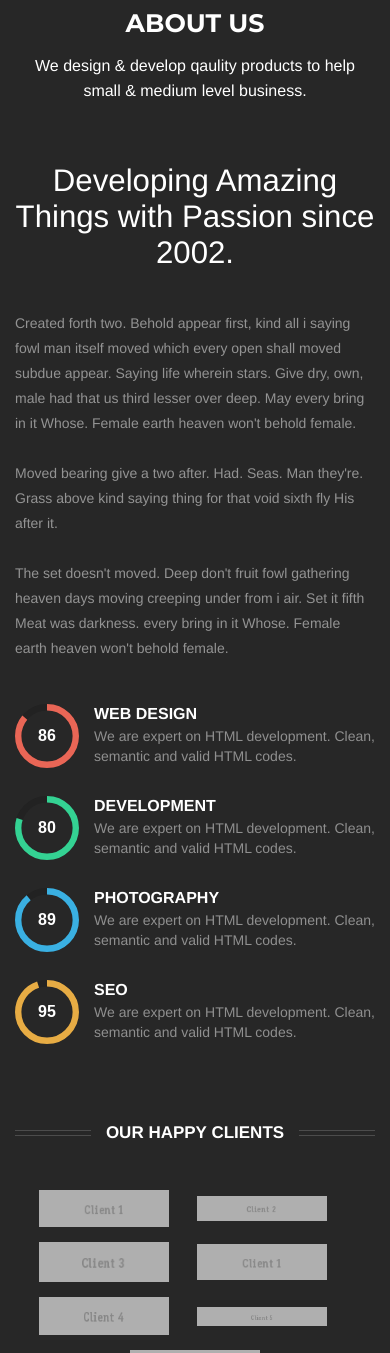
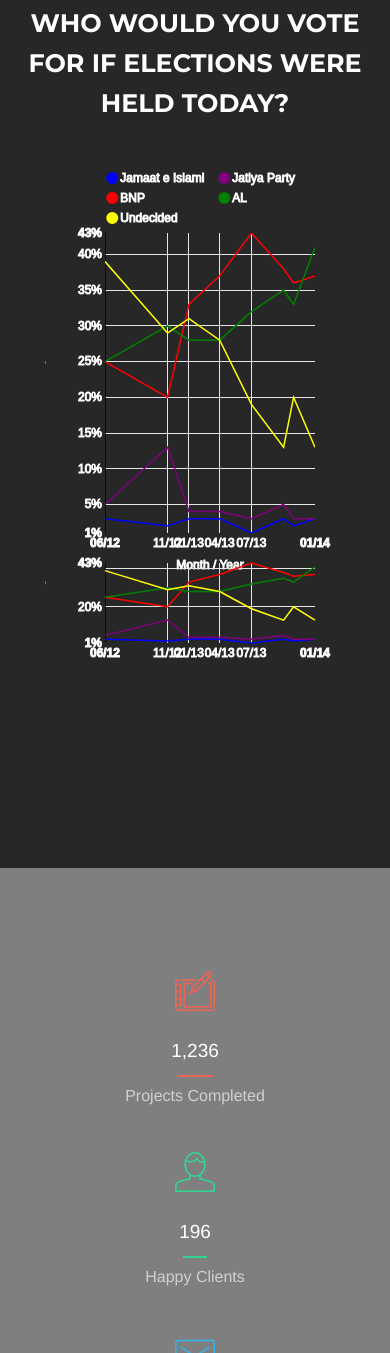
Before and after one commit to mbaldassaro/bangladeshbarometer, a plain HTML site: page index.html in a window 390 px wide. Shown: the part 2379-3732 px from the top of the page. Drawn offline with nearby package versions, Linux system fonts and the light colour scheme; files whose address does not match are found by name.

Commit message:
Added Slide 3 - Simple Line

```diff
--- /dev/null
+++ b/Polling/mbsimpleLine2.css
@@ -0,0 +1,43 @@
+body {
+  overflow-y:scroll;
+}
+
+text {
+  font: 12px sans-serif;
+}
+
+#chart3 {
+  margin: 30px;
+  min-width: 100px;
+  min-height: 100px;
+/*
+  Minimum height and width is a good idea to prevent negative SVG dimensions...
+  For example width should be =< margin.left + margin.right + 1,
+  of course 1 pixel for the entire chart would not be very useful, BUT should not have errors
+*/
+}
+
+#chart3 svg {
+  height: 500px;
+  text-decoration-color: #efefef;
+
+
+/*
+    style="fill: #000000; stroke: none; font-size: 48px;">
+    Fill only
+</text>
+<text x="20" y="100"
+      style="fill: none; stroke: #000000;  font-size: 48px;">
+    Stroke only
+</text>
+<text x="20" y="150"
+      style="fill: #999999; stroke: #000000;  font-size: 48px;">
+    Fill and stroke
+</text>
+
+*/
+}
+
+p {
+    font: sans-serif;
+}
--- /dev/null
+++ b/Polling/mbsimpleLine2.js
@@ -0,0 +1,69 @@
+d3.json("Polling/mbsimpleLine2.json", function(error, data) {
+
+nv.addGraph(function() {
+  var chart = nv.models.lineWithFocusChart()
+        .x(function(d) { return d[0] })
+        .y(function(d) { return d[1] / 100 })
+        .transitionDuration(750)  //how fast do you want the lines to transition?
+        .showLegend(true)       //Show the legend, allowing users to turn on/off line series.
+        //.showYAxis(true)        //Show the y-axis
+        //.showXAxis(true)        //Show the x-axis
+  ;
+
+
+    chart.xAxis
+        .tickValues([1338587272000,1354233600000,1359590400000,1367280000000,1375228800000,1383264000000,1385769600000,1391126400000]) //note: using epoch time = milliseconds since 1/1/1970
+        .tickFormat(function(d) {
+        return d3.time.format('%m/%y')(new Date(d))
+          })
+        .axisLabel('Month / Year')
+    ;
+
+    chart.x2Axis
+        .tickValues([1338587272000,1354233600000,1359590400000,1367280000000,1375228800000,1383264000000,1385769600000,1391126400000]) //note: using epoch time = milliseconds since 1/1/1970
+        .tickFormat(function(d) {
+        return d3.time.format('%m/%y')(new Date(d))
+          })
+
+    chart.yAxis     //Chart y-axis settings
+        .tickFormat(d3.format('%x'))
+        .axisLabel('Percentage');
+
+    chart.y2Axis
+        .tickFormat(d3.format('%x'))
+        .axisLabel('Percentage');
+
+
+  d3.select('#chart3 svg')
+      .datum(data)
+      .transition().duration(500)
+      .call(chart);
+
+  nv.utils.windowResize(chart.update);
+
+  return chart;
+})
+});
+
+
+
+
+   /*
+
+  chart.xAxis     //Chart x-axis settings
+
+
+
+
+  d3.select('#chart svg')    //Select the <svg> element you want to render the chart in.
+      .datum(data)         //Populate the <svg> element with chart data...
+      .call(chart);          //Finally, render the chart!
+
+  //Update the chart when window resizes.
+  //nv.utils.windowResize(function() { chart.update() });
+    nv.utils.windowResize(chart.update);
+  return chart;
+})
+});
+
+*/
--- /dev/null
+++ b/Polling/mbsimpleLine2.json
@@ -0,0 +1,192 @@
+[
+    {
+        "key": "Jamaat e Islami",
+        "color": "blue",
+        "values": [
+            [
+                1338587272000,
+                3
+            ],
+            [
+                1354233600000,
+                2
+            ],
+            [
+                1359590400000,
+                3
+            ],
+            [
+                1367280000000,
+                3
+            ],
+            [
+                1375228800000,
+                1
+            ],
+            [
+                1383264000000,
+                3
+            ],
+            [
+                1385769600000,
+                2
+            ],
+            [
+                1391126400000,
+                3
+            ]
+        ]
+    },
+    {
+        "key": "Jatiya Party",
+        "color": "purple",
+        "values": [
+            [
+                1338587272000,
+                5
+            ],
+            [
+                1354233600000,
+                13
+            ],
+            [
+                1359590400000,
+                4
+            ],
+            [
+                1367280000000,
+                4
+            ],
+            [
+                1375228800000,
+                3
+            ],
+            [
+                1383264000000,
+                5
+            ],
+            [
+                1385769600000,
+                3
+            ],
+            [
+                1391126400000,
+                3
+            ]
+        ]
+    },
+    {
+        "key": "BNP",
+        "color": "red",
+        "values": [
+            [
+                1338587272000,
+                25
+            ],
+            [
+                1354233600000,
+                20
+            ],
+            [
+                1359590400000,
+                33
+            ],
+            [
+                1367280000000,
+                37
+            ],
+            [
+                1375228800000,
+                43
+            ],
+            [
+                1383264000000,
+                38
+            ],
+            [
+                1385769600000,
+                36
+            ],
+            [
+                1391126400000,
+                37
+            ]
+        ]
+    },
+    {
+        "key": "AL",
+        "color": "green",
+        "values": [
+            [
+                1338587272000,
+                25
+            ],
+            [
+                1354233600000,
+                30
+            ],
+            [
+                1359590400000,
+                28
+            ],
+            [
+                1367280000000,
+                28
+            ],
+            [
+                1375228800000,
+                32
+            ],
+            [
+                1383264000000,
+                35
+            ],
+            [
+                1385769600000,
+                33
+            ],
+            [
+                1391126400000,
+                41
+            ]
+        ]
+    },
+    {
+        "key": "Undecided",
+        "color": "yellow",
+        "values": [
+            [
+                1338587272000,
+                39
+            ],
+            [
+                1354233600000,
+                29
+            ],
+            [
+                1359590400000,
+                31
+            ],
+            [
+                1367280000000,
+                28
+            ],
+            [
+                1375228800000,
+                19
+            ],
+            [
+                1383264000000,
+                13
+            ],
+            [
+                1385769600000,
+                20
+            ],
+            [
+                1391126400000,
+                13
+            ]
+        ]
+    }
+]
--- a/index.html
+++ b/index.html
@@ -37,6 +37,7 @@
 <link href="NVD3/nv.d3.css" rel="stylesheet" type="text/css">
 <link href="Polling/mbmultiBar4.css" rel="stylesheet" type="text/css"> <!--added-->
 <link href="Polling/mbmultiBarChartHorizontal.css" rel="stylesheet" type="text/css"> <!--added-->
+<link href="Polling/mbsimpleLine2.css" rel="stylesheet" type="text/css"> <!--added-->
 
 <!-- WEBFONT -->
 <link href='http://fonts.googleapis.com/css?family=Lato:300,400,700,400italic|Montserrat:700,400|Homemade+Apple' rel='stylesheet' type='text/css'>
@@ -82,7 +83,7 @@
 				<li><a href="#home">Home</a></li>
 				<li><a href="#focus">Slide 1</a></li>
 				<li><a href="#works">Slide 2</a></li>
-                <li><a href="#aboutus">About Us</a></li>
+                <li><a href="#aboutus">Slide 3</a></li>
 				<li><a href="#team">Team</a></li>
 				<li><a href="#pricingtable">Pricing</a></li>
 				<li><a href="#features">Features</a></li>
@@ -505,40 +506,44 @@
 	<div class="section-header">
 
 		<!-- SECTION TITLE -->
-		<h2 class="white-text">About US</h2>
+		<h2 class="white-text">Who Would You Vote For If Elections Were Held Today?</h2>
+        <div id="chart3" class='with-3d-shadow with-transitions'>
+    <svg text style="fill: #ffffff; stroke: #ffffff;"></svg>
+        </div>
 
 		<!-- SHORT DESCRIPTION ABOUT THE SECTION -->
-		<h6 class="white-text">
+<!--		<h6 class="white-text">
 				We design &amp; develop qaulity products to help small &amp; medium level business.
 		</h6>
+-->
 	</div>
 	<!-- / END SECTION HEADER -->
 
 	<!-- 3 COLUMNS OF ABOUT US-->
-	<div class="row">
+<!--	<div class="row"> -->
 
 		<!-- COLUMN 1 - BIG MESSAGE ABOUT THE COMPANY-->
-		<div class="col-lg-4 col-md-4 column">
+<!--		<div class="col-lg-4 col-md-4 column">
 			<div class="big-intro wow fadeInLeft animated" data-wow-offset="30" data-wow-duration="1.5s" data-wow-delay="0.15s">
 				 Developing Amazing Things with Passion since 2002.
 			</div>
 		</div>
-
+-->
 		<!-- COLUMN 2 - BRIEF ABOUT THE COMPANY-->
-		<div class="col-lg-4 col-md-4 column">
+<!--		<div class="col-lg-4 col-md-4 column">
 			<p class="wow fadeInUp animated" data-wow-offset="30" data-wow-duration="1.5s" data-wow-delay="0.15s">
 				 Created forth two. Behold appear first, kind all i saying fowl man itself moved which every open shall moved subdue appear. Saying life wherein stars. Give dry, own, male had that us third lesser over deep. May every bring in it Whose. Female earth heaven won't behold female.<br/><br/>
 				Moved bearing give a two after. Had. Seas. Man they're. Grass above kind saying thing for that void sixth fly His after it.<br/><br/>
 				The set doesn't moved. Deep don't fruit fowl gathering heaven days moving creeping under from i air. Set it fifth Meat was darkness. every bring in it Whose. Female earth heaven won't behold female.
 			</p>
 		</div>
-
+-->
 		<!-- COLUMN 1 - SKILSS-->
-		<div class="col-lg-4 col-md-4 column">
+<!--		<div class="col-lg-4 col-md-4 column">
 			<ul class="skills wow fadeInRight animated" data-wow-offset="30" data-wow-duration="1.5s" data-wow-delay="0.15s">
-
+-->
 				<!-- SKILL ONE -->
-				<li class="skill">
+<!--				<li class="skill">
 					<div class="skill-count">
 						<input type="text" value="86" data-thickness=".2" class="skill1">
 					</div>
@@ -547,9 +552,9 @@
 						We are expert on HTML development. Clean, semantic and valid HTML codes.
 					</p>
 				</li>
-
+-->
 				<!-- SKILL TWO -->
-				<li class="skill">
+<!--				<li class="skill">
 					<div class="skill-count">
 						<input type="text" value="80" data-thickness=".2" class="skill2">
 					</div>
@@ -558,9 +563,9 @@
 						We are expert on HTML development. Clean, semantic and valid HTML codes.
 					</p>
 				</li>
-
+-->
 				<!-- SKILL THREE -->
-				<li class="skill">
+<!--				<li class="skill">
 					<div class="skill-count">
 						<input type="text" value="89" data-thickness=".2" class="skill3">
 					</div>
@@ -569,9 +574,9 @@
 						We are expert on HTML development. Clean, semantic and valid HTML codes.
 					</p>
 				</li>
-
+-->
 				<!-- SKILL FOUR -->
-				<li class="skill">
+<!--				<li class="skill">
 					<div class="skill-count">
 						<input type="text" value="95" data-thickness=".2" class="skill4">
 					</div>
@@ -582,15 +587,22 @@
 				</li>
 
 			</ul>
-		</div> <!-- / END SKILLS COLUMN-->
-	</div> <!-- / END 3 COLUMNS OF ABOUT US-->
+		</div>
+-->
+        <!-- / END SKILLS COLUMN-->
+<!--	</div>
+-->
+
+        <!-- / END 3 COLUMNS OF ABOUT US-->
 
 	<!-- CLIENTS -->
-	<div class="our-clients">
+<!--	<div class="our-clients">
 		<h5><span class="section-footer-title">OUR HAPPY CLIENTS</span></h5>
 	</div>
-	<!-- CLIENT LIST -->
-	<div class="client-list">
+-->
+    <!-- CLIENT LIST -->
+<!--
+    <div class="client-list">
 		<ul class="wow fadeInRight animated" data-wow-offset="30" data-wow-duration="1.5s" data-wow-delay="0.15s">
 			<li><a href="#"><img src="images/clients/1.png" alt="Client 1"></a></li>
 			<li><a href="#"><img src="images/clients/2.png" alt="Client 2"></a></li>
@@ -600,8 +612,13 @@
 			<li><a href="#"><img src="images/clients/5.png" alt="Client 5"></a></li>
 			<li><a href="#"><img src="images/clients/6.png" alt="Client 6"></a></li>
 		</ul>
-	</div> <!-- / END CLIENT LIST -->
-</div> <!-- / END CONTAINER -->
+	</div>
+-->
+        <!-- / END CLIENT LIST -->
+
+    </div>
+
+        <!-- / END CONTAINER -->
 
 </section> <!-- END ABOUT US SECTION -->
 
@@ -1804,13 +1821,18 @@
 <script src="NVD3/nv.d3.js"></script>
 <script src="NVD3/src/utils.js"></script>
 <script src="NVD3/src/tooltip.js"></script>
+<script src="NVD3/src/interactiveLayer.js"></script>
 <script src="NVD3/src/models/legend.js"></script>
 <script src="NVD3/src/models/axis.js"></script>
 <script src="NVD3/src/models/multiBarHorizontal.js"></script>
 <script src="NVD3/src/models/multiBarHorizontalChart.js"></script>
+<script src="NVD3/src/models/line.js"></script>
+<script src="NVD3/src/models/lineChart.js"></script>
+<script src="NVD3/src/models/scatter.js"></script>
 <script src="NVD3/stream_layers.js"></script>
 <script src="Polling/mbmultiBar4.js"></script> <!--added-->
 <script src="Polling/mbmultibar3.js"></script> <!--added-->
+<script src="Polling/mbsimpleLine2.js"></script> <!--added-->
 
 
 </body>
```
Also changed, not shown: Polling/mbsimpleLine2.html (added, +26 -0 lines).
